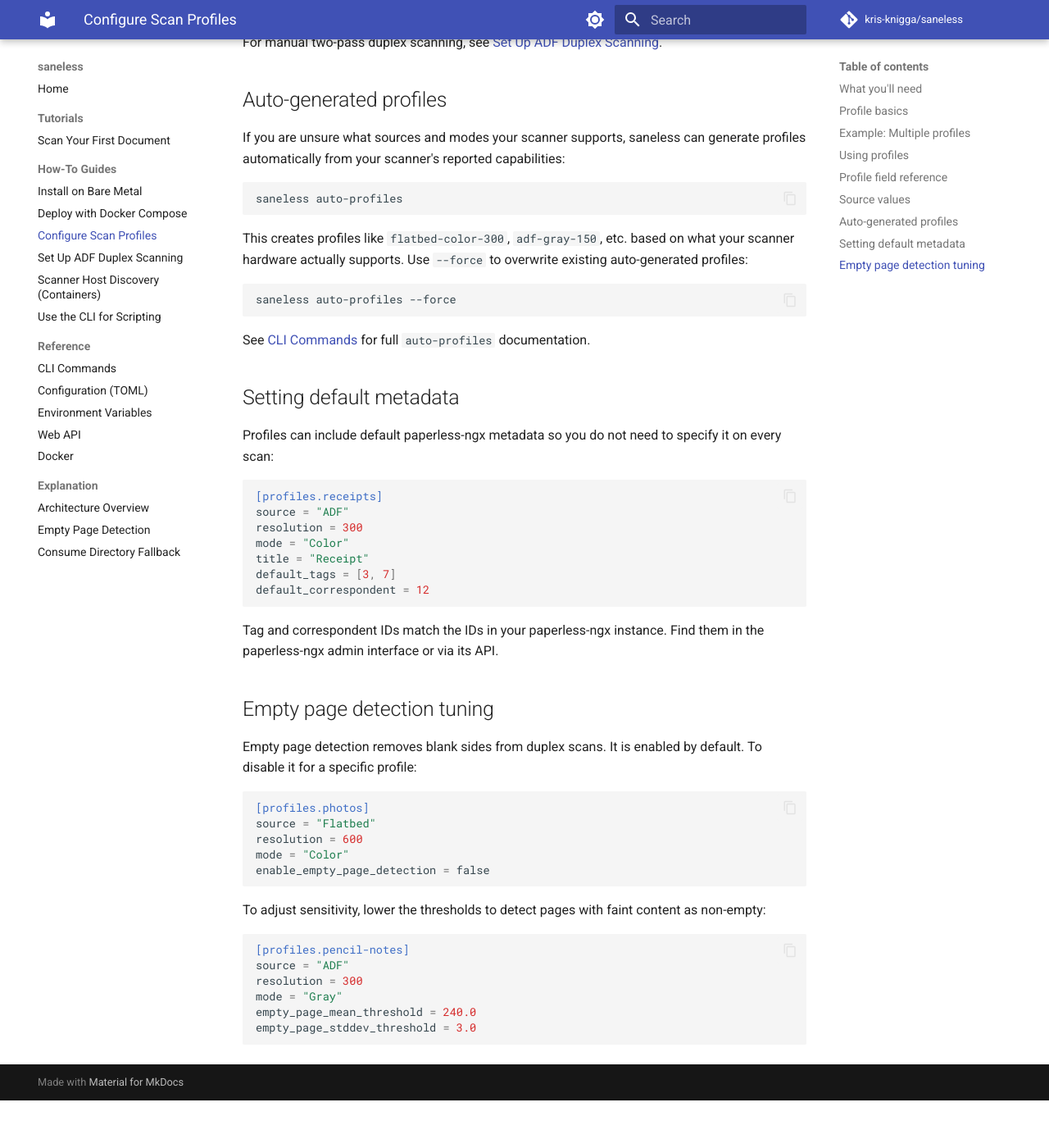
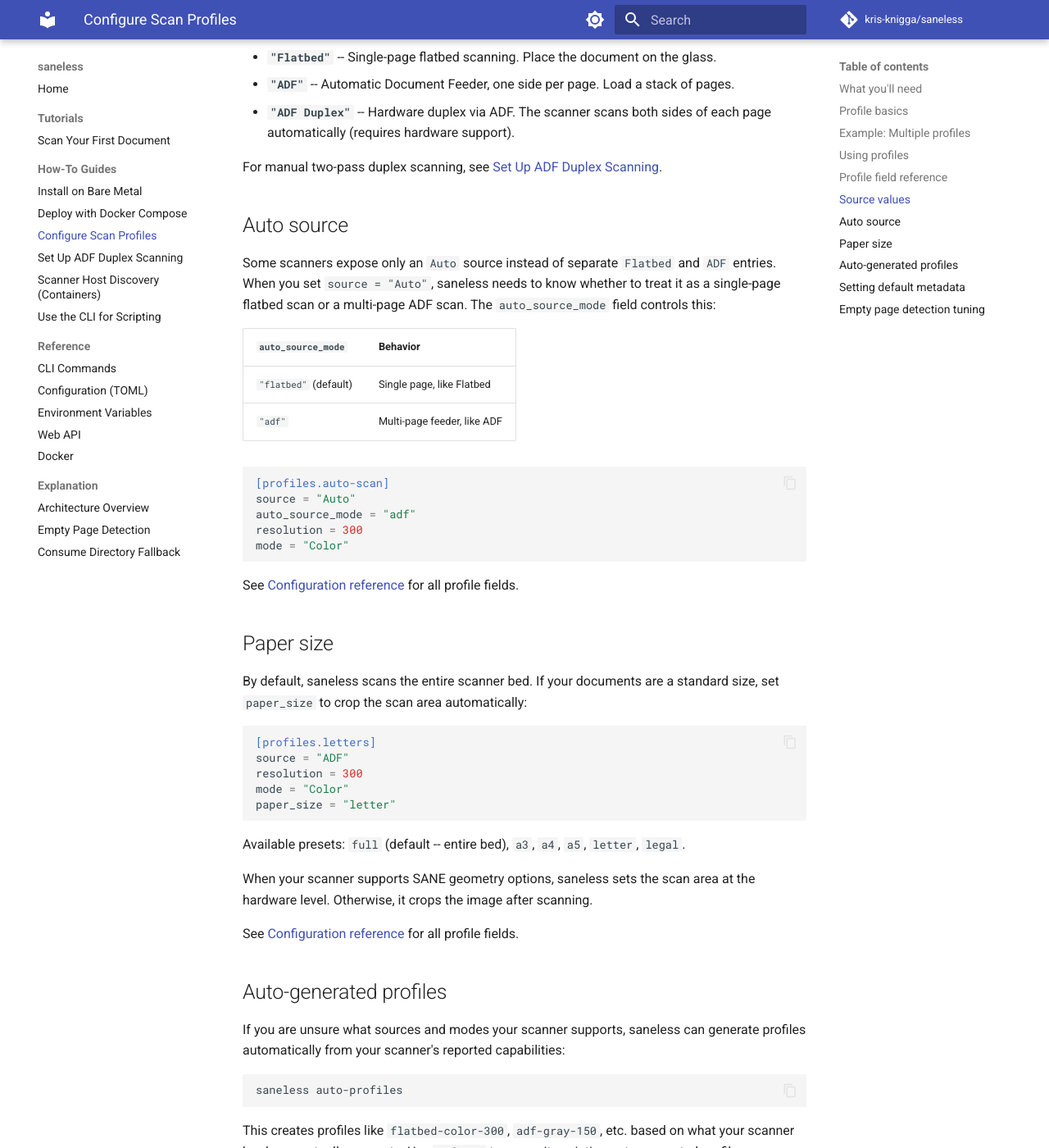
Before and after one commit to kdknigga/saneless, an MkDocs documentation site: the page built from docs/how-to/configure-scan-profiles.md, in a window 1280 px wide and 1400 px high, scrolled down 2209 px. Shown: the whole window at 82% size. Built offline with MkDocs 1.6.1 and Material for MkDocs 9.7.7, drawn with Linux system fonts in a browser that asks for light colours; comment, search, counter and statistics services are not loaded; before the commit the page ends 3551 px from its top, so only the background shows below that; some of the changed text lies outside the part shown.

Commit message:
docs(19-02): weave auto_source_mode and paper_size into how-to guides
- Add auto_source_mode and paper_size rows to profile field reference table
- Add Auto source section with behavior table and TOML example
- Add Paper size section with presets and hardware/crop explanation
- Add Auto source scanners admonition to ADF duplex guide

````diff
--- a/docs/how-to/configure-scan-profiles.md
+++ b/docs/how-to/configure-scan-profiles.md
@@ -62,6 +62,8 @@
 | `enable_empty_page_detection` | bool | `true` | Remove blank pages from scans |
 | `empty_page_mean_threshold` | float | `250.0` | Mean luminance threshold for blank detection (higher = stricter) |
 | `empty_page_stddev_threshold` | float | `5.0` | Standard deviation threshold for blank detection |
+| `auto_source_mode` | string | `"flatbed"` | When source is `"Auto"`: `"flatbed"` for single-page or `"adf"` for multi-page feeder |
+| `paper_size` | string | `"full"` | Constrain scan area: `"full"`, `"a3"`, `"a4"`, `"a5"`, `"letter"`, `"legal"` |
 | `auto_generated` | bool | `false` | Set by `auto-profiles`; marks machine-generated profiles |
 
 ## Source values
@@ -73,6 +75,47 @@
 - **`"ADF Duplex"`** -- Hardware duplex via ADF. The scanner scans both sides of each page automatically (requires hardware support).
 
 For manual two-pass duplex scanning, see [Set Up ADF Duplex Scanning](set-up-adf-duplex.md).
+
+## Auto source
+
+Some scanners expose only an `Auto` source instead of separate `Flatbed` and `ADF` entries.
+When you set `source = "Auto"`, saneless needs to know whether to treat it as a single-page
+flatbed scan or a multi-page ADF scan. The `auto_source_mode` field controls this:
+
+| `auto_source_mode` | Behavior |
+|---|---|
+| `"flatbed"` (default) | Single page, like Flatbed |
+| `"adf"` | Multi-page feeder, like ADF |
+
+```toml
+[profiles.auto-scan]
+source = "Auto"
+auto_source_mode = "adf"
+resolution = 300
+mode = "Color"
+```
+
+See [Configuration reference](../reference/configuration.md) for all profile fields.
+
+## Paper size
+
+By default, saneless scans the entire scanner bed. If your documents are a standard size,
+set `paper_size` to crop the scan area automatically:
+
+```toml
+[profiles.letters]
+source = "ADF"
+resolution = 300
+mode = "Color"
+paper_size = "letter"
+```
+
+Available presets: `full` (default -- entire bed), `a3`, `a4`, `a5`, `letter`, `legal`.
+
+When your scanner supports SANE geometry options, saneless sets the scan area at the hardware
+level. Otherwise, it crops the image after scanning.
+
+See [Configuration reference](../reference/configuration.md) for all profile fields.
 
 ## Auto-generated profiles
 
````
Also changed, not shown: docs/how-to/set-up-adf-duplex.md (+5 -0 lines).
